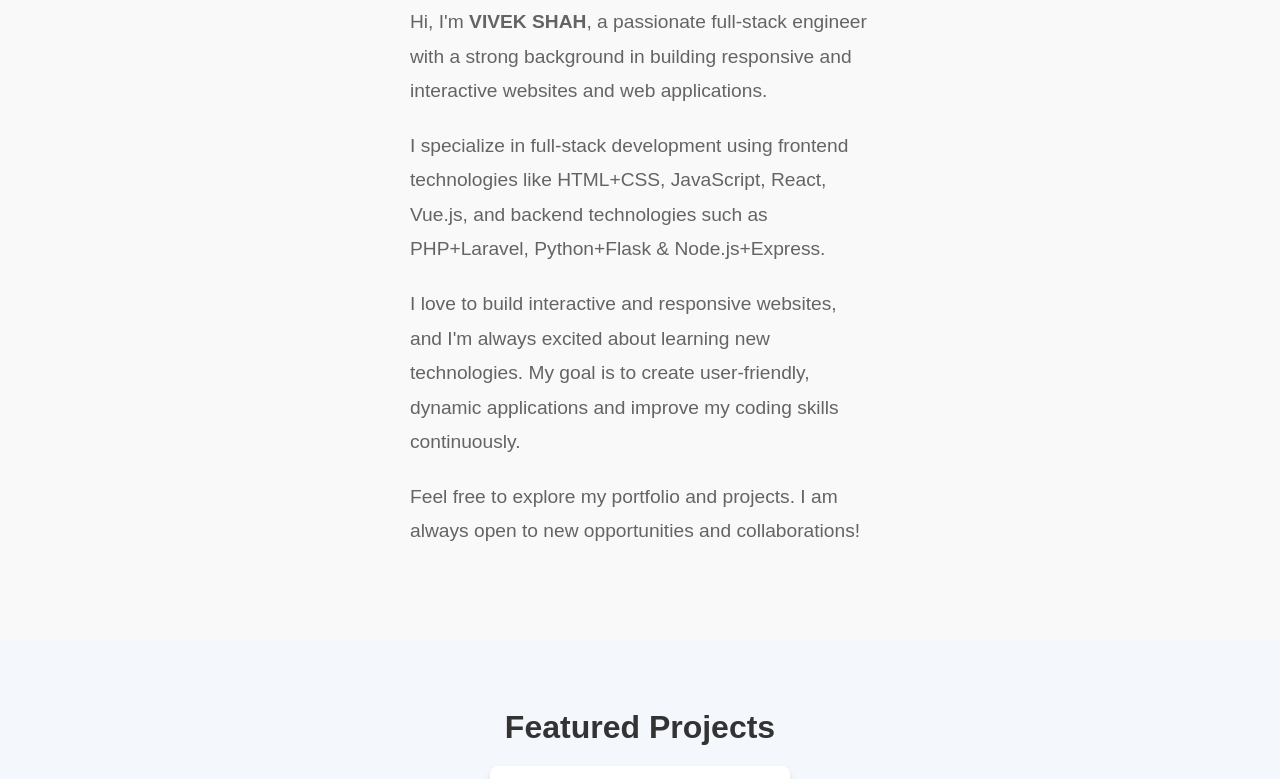
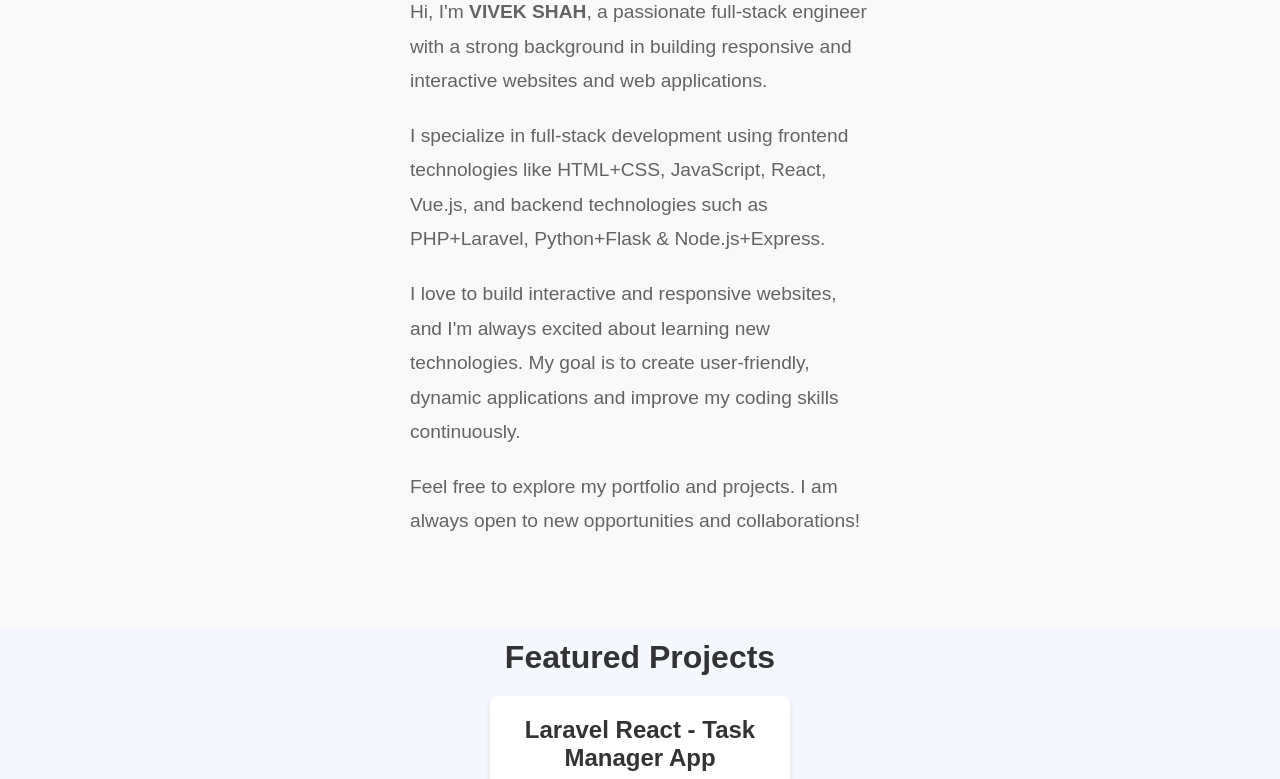
Before and after one commit to vivek-lucky-1986-public/Mi_Portfolio, a plain HTML site: page index.html in a window 1280 px wide. Shown: the part 298-1077 px from the top of the page. Drawn offline with Linux system fonts and the light colour scheme.

Commit message:
Update styles.css

```diff
--- a/css/styles.css
+++ b/css/styles.css
@@ -29,9 +29,13 @@ header p {
     font-size: 1.25rem;
 }
 
-section {
+/* section {
     padding: 50px 20px;
     margin: 20px 0;
+} */
+section {
+    padding: 0px 20px;
+    margin: 10px 0;
 }
 
 section h2 {
```
